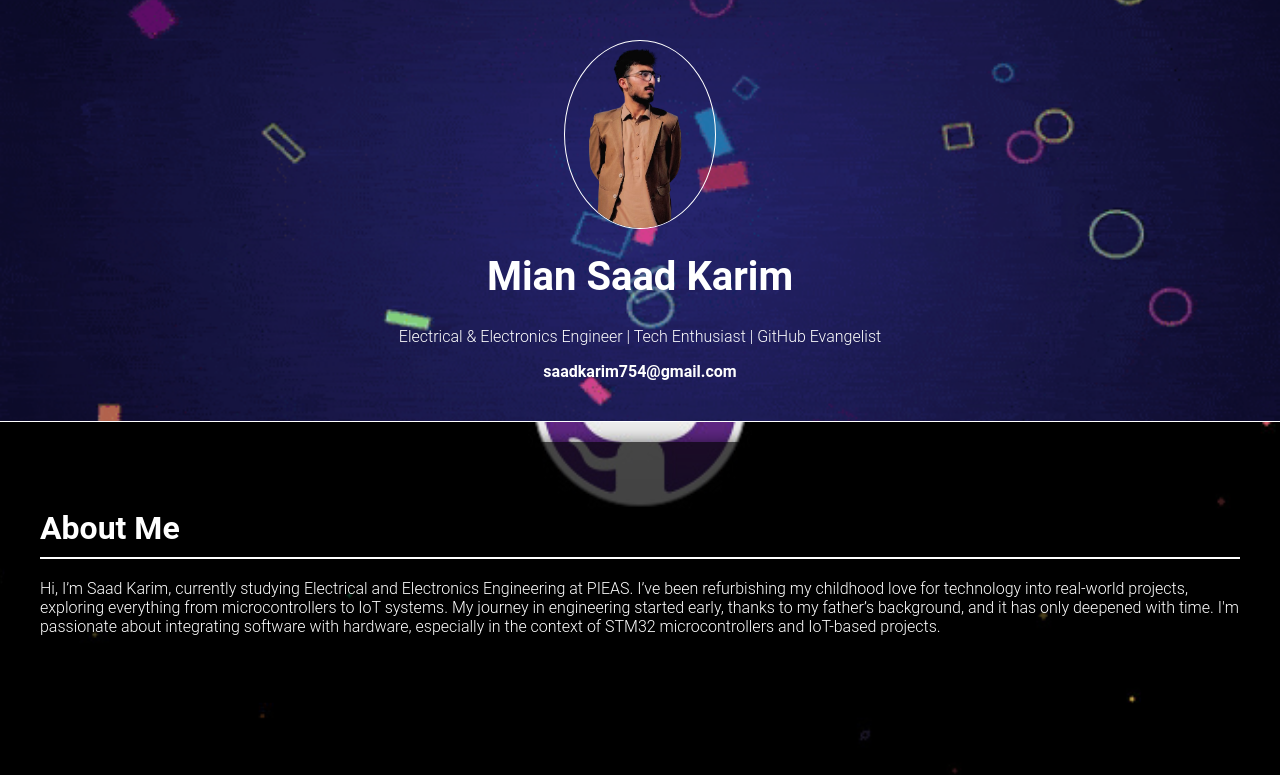
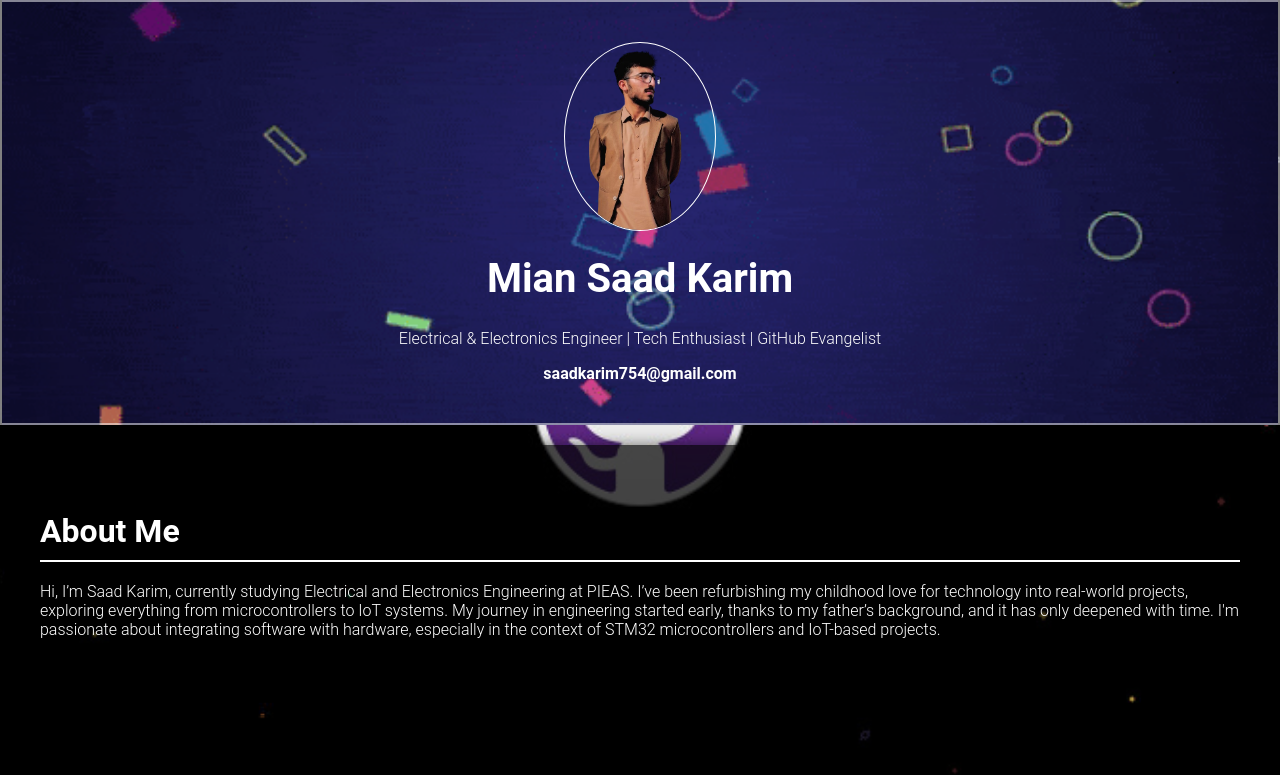
Before and after one commit to saadkarim754/saadkarim754.github.io, a plain HTML site: page index.html in a window 1280 px wide. Shown: the top 775 px of the page. Drawn offline with Linux system fonts and the light colour scheme.

Commit message:
Update styles.css

```diff
--- a/styles.css
+++ b/styles.css
@@ -13,7 +13,7 @@ body {
     background-size: cover;
     text-align: center;
     padding: 40px 20px;
-    border-bottom: 1px solid #fff;
+    border: 2px solid rgba(255, 255, 255, 0.5);
 }
 
 .profile-pic {
```
